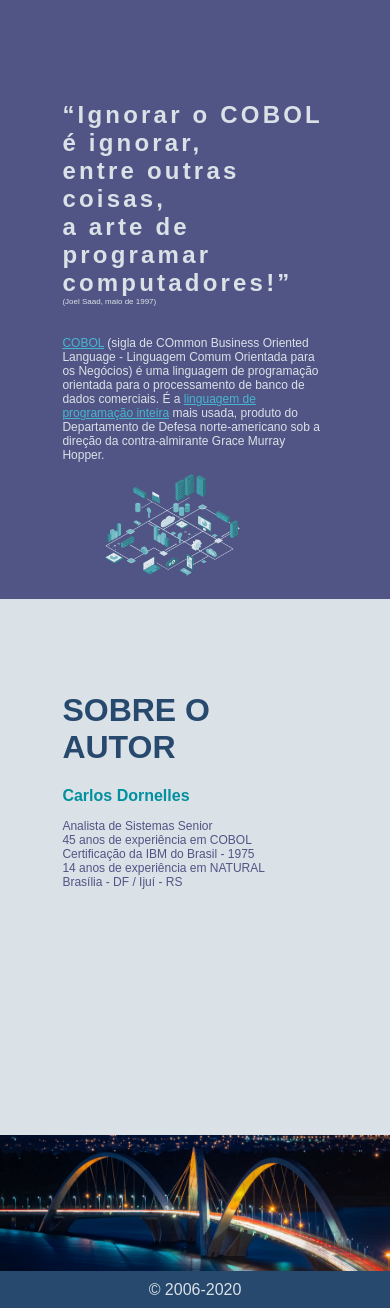
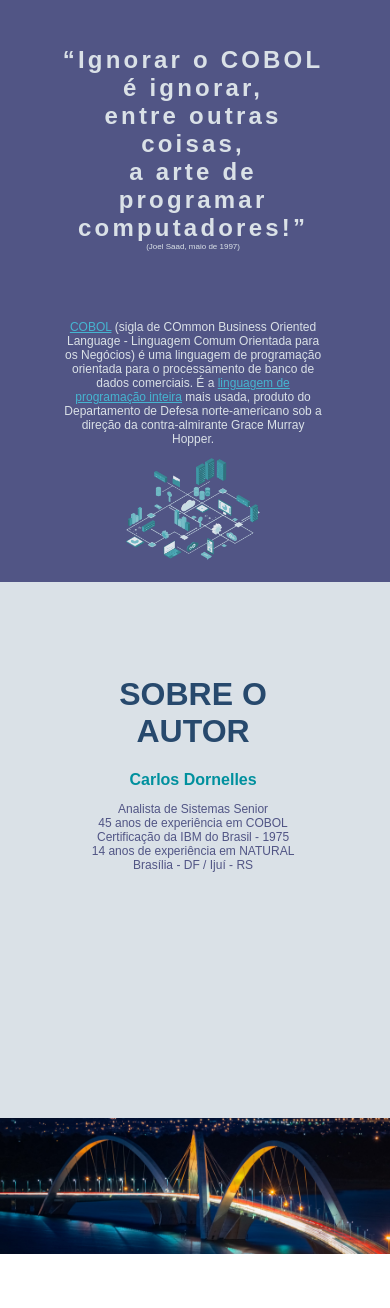
Before and after one commit to rafaelperlim/WD_CC, a plain HTML site: page index.html in a window 390 px wide. Shown: the part 91-1399 px from the top of the page. After the commit the page ends 1345 px from the top, so only its background shows below. Drawn offline with Linux system fonts and the light colour scheme; a web font is replaced by a local one.

Commit message:
Central responsive + basic refactoring
- central alignment to the mobile version;
- first basic refactoring;   :)

```diff
--- a/css/styles.css
+++ b/css/styles.css
@@ -2,83 +2,22 @@
 font-family: 'Saira Extra Condensed', sans-serif;
 font-family: 'Saira Semi Condensed', sans-serif;
 */
+
+html {
+  color: #dae1e7;
+  font-family: 'Saira Semi Condensed', sans-serif;
+}
+
 body {
-  font-family: 'Saira Semi Condensed', sans-serif;
   font-size: 1.25rem;
   margin: 0;
 }
 
-footer {
-  background-color: #27496d;
-  color: #dae1e7;
-  font-size: 1rem;
-  line-height: 0.35;
-  max-height: 2.5rem;
-  overflow: hidden;
-  text-align: center;
-}
-
-ul {
-  list-style-type: none;
-  margin: 0;
-}
-
-.brand{
-  max-width: inherit;
-}
-
-.div-author {
-  background-color: #dae1e7;
-  display: block;
-  min-height: 29rem;
-  padding: 4.5rem 17% 0 16%;
-  text-align: left;
-}
-.div-author-title {
-  color: #27496d;
-  font-family: 'Saira Extra Condensed', sans-serif;
-  font-size: 3rem;
-}
-.div-author-name {
-  color: #00909e;
-  font-size: 2rem;
-}
-
-.div-bottom {
-  background-color: #515585;
-  display: flex;
-  max-width: 100%;
-  max-height: 100%;
-}
-
-.div-top {
-  background-color: #515585;
-  display: block;
-  padding: 12rem 17% 5% 16%;
-}
-
-.icon {
-  display: none;
-}
-
-.image-bottom {
-  max-height: inherit;
-  max-width: inherit;
-}
-
-.image-top {
-  width: 35vw;
-  margin-left: 16%;
-  position: absolute;
-  right: 16.25%;
-  top: 70%;
-  z-index: 1;
-}
+/* NAVIGATION BAR */
 
 .navbar {
   background-color: #27496d;
   display: flex;
-  height: 5.5rem;
   position: fixed;
   width: 100%;
   z-index: 10;
@@ -88,31 +27,11 @@ ul {
   margin-left: 15.5%;
   max-width: 16rem;
   margin-top: 1rem;
+
 }
-/*
-.navbar-brand {
-  color: #00909e;
-  display: inline-block;
-  font-family: 'Saira Extra Condensed', sans-serif;
-  font-size: 5rem;
-  font-weight: 900;
-  line-height: 7.5rem;
-  max-height: 6rem;
-  overflow: hidden;
-  text-decoration: none;
-}
-.span-brand {
-  color: white;
-}
-*/
 
-.navbar-collapse {
-  -ms-flex-preferred-size: 100%;
-  flex-basis: 100%;
-  -ms-flex-positive: 1;
-  flex-grow: 1;
-  -ms-flex-align: center;
-  align-items: center;
+.brand {
+  max-width: inherit;
 }
 
 .navbar-menu {
@@ -121,36 +40,41 @@ ul {
   right: 17%;
 }
 
-.navbar-nav {
-  display: flex;
-}
-
 .nav-link {
   color: #dae1e7;
-  font-size: 1.25rem;
-  font-weight: 400;
   margin-left: 1.5vw;
-  position: relative;
   text-decoration: none;
 }
 .nav-link:hover {
   color: #46b5d1;
 }
 
-.text-author {
-  color: #515585;
-  font-weight: 400;
-  z-index: 5;
+.icon {
+  display: none;
 }
 
-.text-link {
-  color: #46b5d1;
-  z-index: 5;
+
+/* TITLE */
+
+.div-top {
+  background-color: #515585;
+  display: block;
+  padding: 12rem 17% 5% 16%;
 }
-.text-link:hover {
-  color: #00909e;
-  font-weight: 500;
-  z-index: 5;
+
+.quote {
+  color: #dae1e7;
+  font-family: 'Saira Extra Condensed', sans-serif;
+  font-size: 3.125vw; /* 3.125vw = 300% = 3rem*/
+  letter-spacing: 0.2rem;
+  margin: 0;
+}
+
+.quote-author {
+  color: #dae1e7;
+  font-family: 'Saira Semi Condensed', sans-serif;
+  font-size: 1rem;
+  margin: 0;
 }
 
 .text-top {
@@ -158,50 +82,108 @@ ul {
   font-weight: 400;
   max-width: 25rem;
   padding-top: 7%;
-  z-index: 5;
   /*position: absolute;
   left: 35vh - 71% - 35rem*/
 }
 
-.quote {
-  color: #dae1e7;
-  font-family: 'Saira Extra Condensed', sans-serif;
-  font-size: 3.125vw; /* 3.125vw = 300% = 3rem*/
-  font-weight: 700;
-  letter-spacing: 0.2rem;
-  margin: 0;
-  z-index: 5;
+.text-link {
+  color: #46b5d1;
+}
+.text-link:hover {
+  color: #00909e;
+  font-weight: 500;
 }
 
-.quote-author {
-  color: #dae1e7;
-  font-family: 'Saira Semi Condensed', sans-serif;
+.image-top {
+  width: 35vw;
+  margin-left: 16%;
+  position: absolute;
+  right: 16.25%;
+  top: 70%;
+}
+
+
+/* AUTHOR */
+
+.div-author {
+  background-color: #dae1e7;
+  min-height: 29rem;
+  display: block;
+  padding: 4.5rem 17% 0 16%;
+}
+
+.div-author-title {
+  color: #27496d;
+  font-family: 'Saira Extra Condensed', sans-serif;
+  font-size: 3rem;
+}
+
+.div-author-name {
+  color: #00909e;
+  font-size: 2rem;
+}
+
+.text-author {
+  color: #515585;
+  font-weight: 400;
+}
+
+
+/* BOTTOM */
+
+.div-bottom {
+  background-color: #515585;
+  display: flex;
+  max-width: 100%;
+  text-align: center;
+}
+
+.image-bottom {
+  max-width: inherit;
+}
+
+
+/* FOOTER */
+
+.foot {
+  background-color: #27496d;
   font-size: 1rem;
-  margin: 0;
-  z-index: 5;
+  line-height: 0.35;
+  max-height: 2.5rem;
+  overflow: hidden;
+  text-align: center;
+}
+
+
+/* MEDIA QUERIE BREAKPOINTS */
+
+@media screen and (min-width: 1765px) {
+  .div-bottom {padding: 0 17% 0 16%;}
 }
 
 @media screen and (max-width: 1200px) {
+  .div-bottom {padding: 0;}
   .foot {display: none;}
   .icon {display:inline;}
-  .image-top {position: static;}
+  .image-top {margin-left: 0; position: static;}
   .nav-link {display: none;}
   .navbar-menu {margin-left: 10%; padding-top: 1.25rem; position: static;}
-  .navbar-menu.responsive {position: relative;}
-  .navbar-menu.responsive .icon {position: absolute; left: 100%; top: 1.25rem;}
-  .navbar-menu.responsive .nav-link {background-color: #27496d; display: block; padding: 0 1rem;}
+  .navbar-menu .responsive {position: relative;}
+  .navbar-menu .responsive .icon {position: absolute; left: 100%; top: 1.25rem;}
+  .navbar-menu .responsive .nav-link {background-color: #27496d; display: block; padding: 0 1rem;}
 }
 
 @media screen and (max-width: 640px) {
-  body {font-size: .75rem}
+  body {font-size: .75rem; text-align: center;}
   .bar-menu-icon {margin-top: 0.5rem; width: 40px;}
   .div-author-name {font-size: 1rem;}
   .div-author-title {font-size: 2rem;}
+  .div-top {padding-top: 35%}
   .navbar-brand {margin-top: 1.75rem; max-width: 9rem;}
   .navbar-menu {margin-left: 6%;}
-  .navbar-menu.responsive {margin-top: 0.5rem; position: relative; right: 8.7rem;}
-  .navbar-menu.responsive .icon {position: absolute; right: 20%; top: 0.75rem;}
-  .navbar-menu.responsive .nav-link {background-color: #27496d; display: block; text-align: left;}
+  .navbar-menu .responsive {margin-top: 0.5rem; position: relative; right: 8.7rem;}
+  .navbar-menu .responsive .icon {position: absolute; right: 20%; top: 0.75rem;}
+  .navbar-menu .responsive .nav-link {background-color: #27496d; display: block; text-align: left;}
   .quote {font-size: 1.5rem;}
-  .quote-author {font-size: .5rem;}
+  .quote-author {font-size: .5rem; padding-bottom: 15%}
 }
--- a/index.html
+++ b/index.html
@@ -4,8 +4,8 @@
   <head>
     <meta charset="utf-8">
     <link rel="icon" href="favicon.ico">
+    <link rel="stylesheet" href="https://cdnjs.cloudflare.com/ajax/libs/font-awesome/4.7.0/css/font-awesome.min.css">
     <link rel="stylesheet" href="css/styles.css">
-    <link rel="stylesheet" href="https://cdnjs.cloudflare.com/ajax/libs/font-awesome/4.7.0/css/font-awesome.min.css">
     <link href="https://fonts.googleapis.com/css2?family=Saira+Extra+Condensed:wght@400;700;900&family=Saira+Semi+Condensed:wght@400;500;700;900&display=swap" rel="stylesheet">
     <meta name="viewport" content="width=device-width, initial-scale=1.0">
     <meta name="keywords" content="cobol,sql,sqlcode,sqlstate,oracle,db2,cpf,pis/pasep,cnpj,cics,insert,delete,update,select,palavras reservadas do cobol,palavras reservas do sql.">
@@ -48,8 +48,8 @@
       <img class="image-bottom" src="pontejk.jpg" alt="Ponte JK">
     </div>
 
-    <footer>
-      <p>© 2006-2020<span class="foot">&nbsp&nbsp&nbsp&nbsp&nbsp&nbspwww.cadcobol.com.br&nbsp&nbsp&nbsp&nbsp&nbsp&nbspAll Rights Reserved.</span></p>
+    <footer class="foot">
+      <p>© 2006-2020<span>&nbsp&nbsp&nbsp&nbsp&nbsp&nbspwww.cadcobol.com.br&nbsp&nbsp&nbsp&nbsp&nbsp&nbspAll Rights Reserved.</span></p>
     </footer>
 
     <script>
```
Also changed, not shown: carlos17.jpg.
